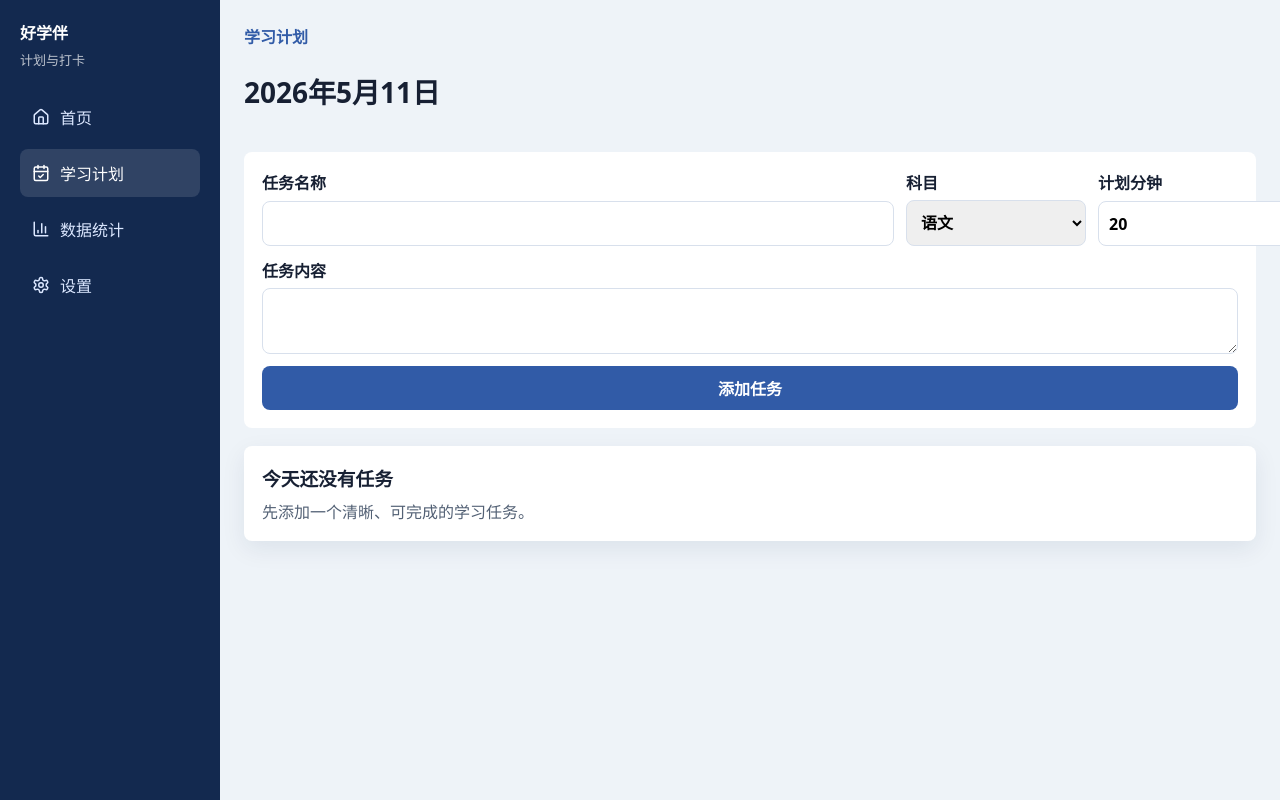
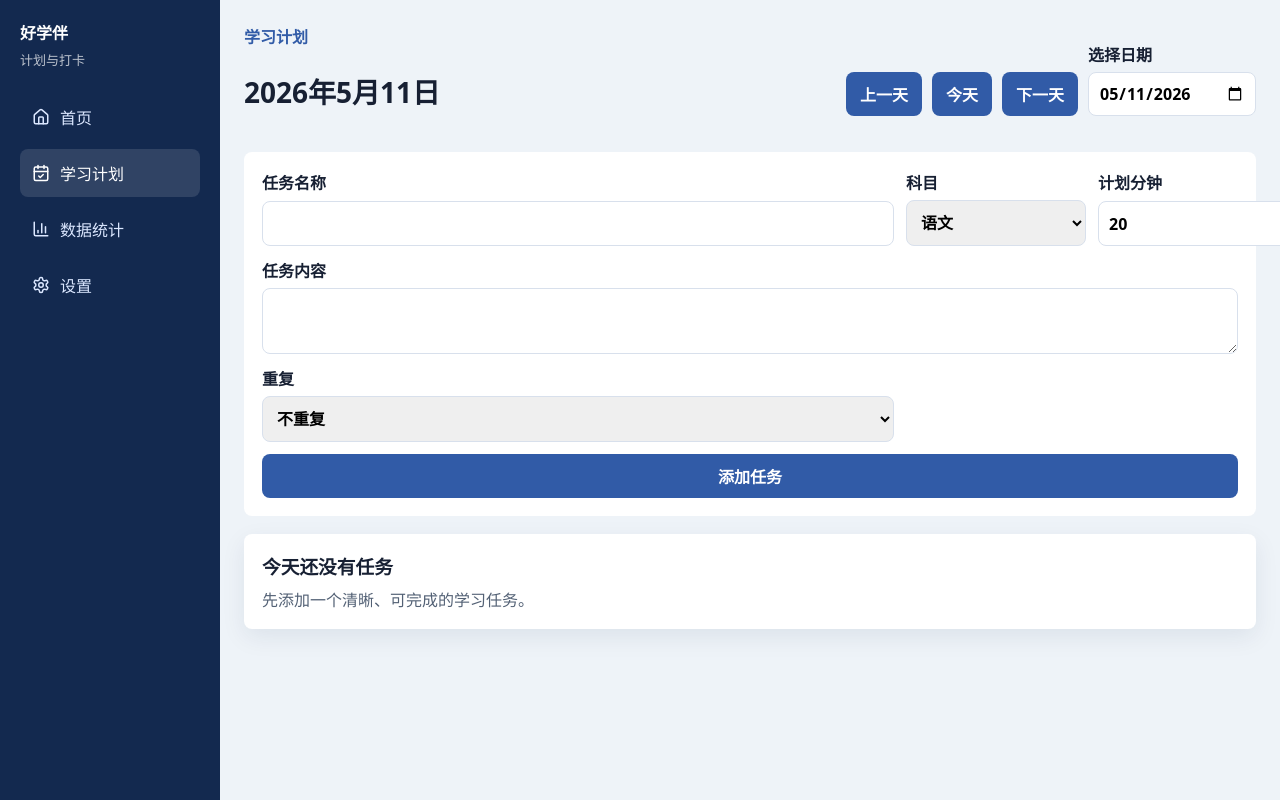
Before and after one commit to wlei5million-lgtm/study-planner-checkin, a React (Vite) app: page / in a window 1280 px wide. Both pictures are taken after a click on the button "学习计划". Shown: the top 800 px of the page. Built offline with nearby package versions, Linux system fonts and the light colour scheme.

Commit message:
feat: add repeat controls to planner form

```diff
--- a/src/App.tsx
+++ b/src/App.tsx
@@ -5,7 +5,7 @@ import { createTask, exportAllData, importAllData, listSubjects, listTasksByDate
 import { ensureSeedData } from "./data/seed";
 import { todayIso } from "./domain/date";
 import { pauseTask, startTask, stopTask } from "./domain/timer";
-import type { StudyTask, Subject } from "./domain/types";
+import type { RepeatRule, StudyTask, Subject } from "./domain/types";
 import { DashboardView } from "./features/dashboard/DashboardView";
 import { PlannerView } from "./features/planner/PlannerView";
 import { SettingsView } from "./features/settings/SettingsView";
@@ -17,7 +17,7 @@ function newId(prefix: string): string {
 
 export default function App() {
   const [activeView, setActiveView] = useState<AppView>("dashboard");
-  const [date] = useState(todayIso());
+  const [date, setDate] = useState(todayIso());
   const [subjects, setSubjects] = useState<Subject[]>([]);
   const [tasks, setTasks] = useState<StudyTask[]>([]);
   const [activeStartByTaskId, setActiveStartByTaskId] = useState<Record<string, string>>({});
@@ -33,7 +33,13 @@ export default function App() {
     void refresh();
   }, [date]);
 
-  async function handleCreateTask(input: { title: string; content: string; plannedDurationMinutes: number; subjectId: string }) {
+  async function handleCreateTask(input: {
+    title: string;
+    content: string;
+    plannedDurationMinutes: number;
+    subjectId: string;
+    repeatRule: RepeatRule;
+  }) {
     const now = new Date().toISOString();
     await createTask({
       id: newId("task"),
@@ -65,6 +71,7 @@ export default function App() {
         subjects={subjects}
         tasks={tasks}
         onCreateTask={handleCreateTask}
+        onDateChange={setDate}
         onStartTask={(task) => {
           const now = new Date().toISOString();
           setActiveStartByTaskId((current) => ({ ...current, [task.id]: now }));
--- a/src/features/planner/PlannerView.tsx
+++ b/src/features/planner/PlannerView.tsx
@@ -1,6 +1,7 @@
 import { EmptyState } from "../../components/EmptyState";
+import { DateNavigator } from "../../components/DateNavigator";
 import { formatDisplayDate } from "../../domain/date";
-import type { StudyTask, Subject } from "../../domain/types";
+import type { RepeatRule, StudyTask, Subject } from "../../domain/types";
 import { TaskCard } from "./TaskCard";
 import { TaskForm } from "./TaskForm";
 
@@ -8,13 +9,29 @@ type PlannerViewProps = {
   date: string;
   subjects: Subject[];
   tasks: StudyTask[];
-  onCreateTask: (input: { title: string; content: string; plannedDurationMinutes: number; subjectId: string }) => void;
+  onCreateTask: (input: {
+    title: string;
+    content: string;
+    plannedDurationMinutes: number;
+    subjectId: string;
+    repeatRule: RepeatRule;
+  }) => void;
+  onDateChange: (date: string) => void;
   onStartTask: (task: StudyTask) => void;
   onPauseTask: (task: StudyTask) => void;
   onStopTask: (task: StudyTask) => void;
 };
 
-export function PlannerView({ date, subjects, tasks, onCreateTask, onStartTask, onPauseTask, onStopTask }: PlannerViewProps) {
+export function PlannerView({
+  date,
+  subjects,
+  tasks,
+  onCreateTask,
+  onDateChange,
+  onStartTask,
+  onPauseTask,
+  onStopTask,
+}: PlannerViewProps) {
   const subjectById = new Map(subjects.map((subject) => [subject.id, subject]));
 
   return (
@@ -24,8 +41,9 @@ export function PlannerView({ date, subjects, tasks, onCreateTask, onStartTask,
           <p className="eyebrow-dark">学习计划</p>
           <h1>{formatDisplayDate(date)}</h1>
         </div>
+        <DateNavigator date={date} onDateChange={onDateChange} />
       </header>
-      <TaskForm subjects={subjects} onCreateTask={onCreateTask} />
+      <TaskForm date={date} subjects={subjects} onCreateTask={onCreateTask} />
       <div className="task-list">
         {tasks.length === 0 ? (
           <EmptyState title="今天还没有任务" description="先添加一个清晰、可完成的学习任务。" />
--- a/src/features/planner/TaskForm.tsx
+++ b/src/features/planner/TaskForm.tsx
@@ -1,16 +1,46 @@
 import { useState } from "react";
-import type { Subject } from "../../domain/types";
+import type { RepeatRule, Subject } from "../../domain/types";
+
+type TaskFormInput = {
+  title: string;
+  content: string;
+  plannedDurationMinutes: number;
+  subjectId: string;
+  repeatRule: RepeatRule;
+};
 
 type TaskFormProps = {
+  date: string;
   subjects: Subject[];
-  onCreateTask: (input: { title: string; content: string; plannedDurationMinutes: number; subjectId: string }) => void;
+  onCreateTask: (input: TaskFormInput) => void;
 };
 
-export function TaskForm({ subjects, onCreateTask }: TaskFormProps) {
+const weekdayLabels = ["周一", "周二", "周三", "周四", "周五", "周六", "周日"];
+
+export function TaskForm({ date, subjects, onCreateTask }: TaskFormProps) {
   const [title, setTitle] = useState("");
   const [content, setContent] = useState("");
   const [plannedDurationMinutes, setPlannedDurationMinutes] = useState(20);
   const [subjectId, setSubjectId] = useState(subjects[0]?.id ?? "");
+  const [repeatType, setRepeatType] = useState<RepeatRule["type"]>("none");
+  const [endDate, setEndDate] = useState(date);
+  const [weekdays, setWeekdays] = useState<number[]>([1, 2, 3, 4, 5]);
+  const [error, setError] = useState("");
+
+  function buildRepeatRule(): RepeatRule | null {
+    if (repeatType === "none") return { type: "none" };
+    if (!endDate || endDate < date) {
+      setError("结束日期不能早于开始日期");
+      return null;
+    }
+    if (repeatType === "daily") return { type: "daily", startDate: date, endDate };
+    if (repeatType === "workdays") return { type: "workdays", startDate: date, endDate };
+    if (weekdays.length === 0) {
+      setError("请至少选择一个星期");
+      return null;
+    }
+    return { type: "weekly", weekdays, startDate: date, endDate };
+  }
 
   return (
     <form
@@ -18,7 +48,10 @@ export function TaskForm({ subjects, onCreateTask }: TaskFormProps) {
       onSubmit={(event) => {
         event.preventDefault();
         if (!title.trim() || !subjectId) return;
-        onCreateTask({ title: title.trim(), content: content.trim(), plannedDurationMinutes, subjectId });
+        const repeatRule = buildRepeatRule();
+        if (!repeatRule) return;
+        setError("");
+        onCreateTask({ title: title.trim(), content: content.trim(), plannedDurationMinutes, subjectId, repeatRule });
         setTitle("");
         setContent("");
       }}
@@ -50,6 +83,41 @@ export function TaskForm({ subjects, onCreateTask }: TaskFormProps) {
         任务内容
         <textarea value={content} onChange={(event) => setContent(event.target.value)} />
       </label>
+      <label>
+        重复
+        <select value={repeatType} onChange={(event) => setRepeatType(event.target.value as RepeatRule["type"])}>
+          <option value="none">不重复</option>
+          <option value="daily">每天</option>
+          <option value="workdays">工作日</option>
+          <option value="weekly">自定义星期</option>
+        </select>
+      </label>
+      {repeatType !== "none" ? (
+        <label>
+          结束日期
+          <input type="date" value={endDate} onChange={(event) => setEndDate(event.target.value)} />
+        </label>
+      ) : null}
+      {repeatType === "weekly" ? (
+        <fieldset className="weekday-picker">
+          <legend>重复星期</legend>
+          {[1, 2, 3, 4, 5, 6, 7].map((day) => (
+            <label key={day}>
+              <input
+                type="checkbox"
+                checked={weekdays.includes(day)}
+                onChange={(event) => {
+                  setWeekdays((current) =>
+                    event.target.checked ? [...current, day].sort() : current.filter((item) => item !== day),
+                  );
+                }}
+              />
+              {weekdayLabels[day - 1]}
+            </label>
+          ))}
+        </fieldset>
+      ) : null}
+      {error ? <p className="form-error">{error}</p> : null}
       <button type="submit">添加任务</button>
     </form>
   );
--- a/src/styles.css
+++ b/src/styles.css
@@ -176,6 +176,34 @@ textarea {
   grid-column: 1 / -1;
 }
 
+.weekday-picker {
+  border: 1px solid #d8e0ec;
+  border-radius: 8px;
+  display: flex;
+  flex-wrap: wrap;
+  gap: 10px;
+  grid-column: 1 / -1;
+  padding: 12px;
+}
+
+.weekday-picker legend {
+  font-weight: 700;
+  padding: 0 6px;
+}
+
+.weekday-picker label {
+  align-items: center;
+  display: flex;
+  gap: 6px;
+}
+
+.form-error {
+  color: #c92a2a;
+  font-weight: 700;
+  grid-column: 1 / -1;
+  margin: 0;
+}
+
 .task-form button,
 .task-actions button {
   border: 0;
```
Also changed, not shown: 1 other file (tests, documents, lock files or other folders).
